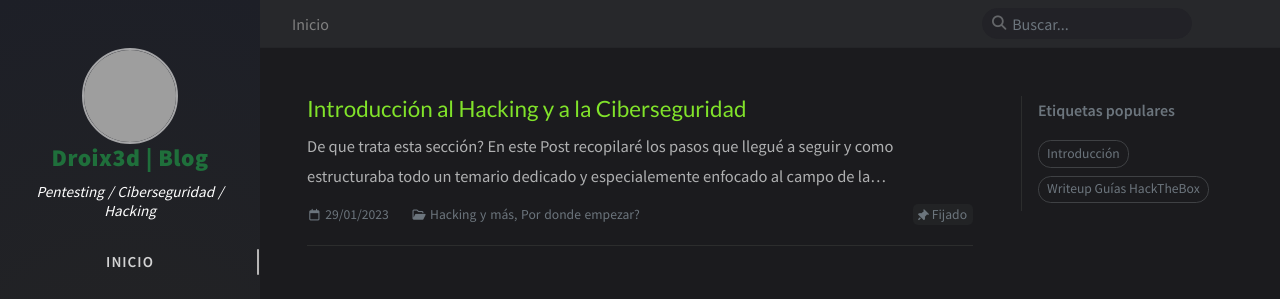
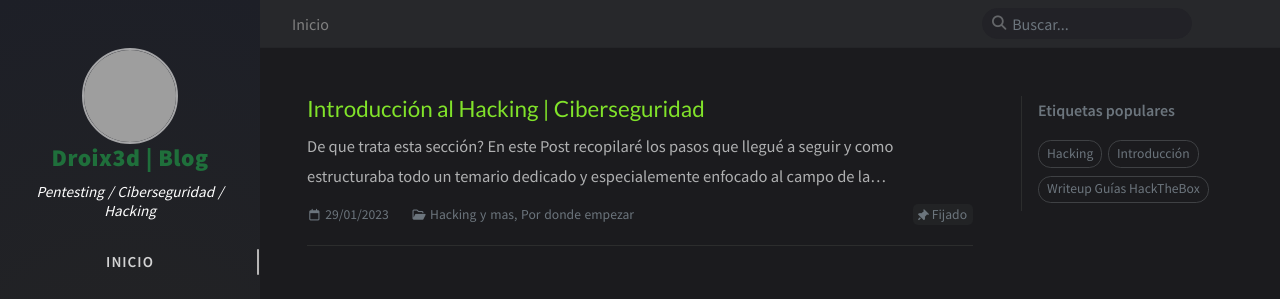
Before and after one commit to Droix3d/droix3d.github.io, a Jekyll site: the page built from index.html, in a window 1280 px wide and 900 px high, cut to the strip 0-299 px from the top of the window. Built offline with Jekyll 4.4.1, drawn with Linux system fonts in a browser that asks for light colours; comment, search, counter and statistics services are not loaded; grey boxes are pictures that could not be loaded.

Commit message:
Update 2023-01-29-Introduccion.md

```diff
--- a/_posts/2023-01-29-Introduccion.md
+++ b/_posts/2023-01-29-Introduccion.md
@@ -1,11 +1,9 @@
 ---
-title: Introducción al Hacking y a la Ciberseguridad
+title: Introducción al Hacking | Ciberseguridad
 author: Droix3d
 date: 29-01-2023
-categories: [Hacking y más, Por donde empezar?]
-tags: [Introducción]
-math: true
-mermaid: true
+categories: [Hacking y mas, Por donde empezar]
+tags: [Introducción, Hacking]
 pin: true
 ---
 ## De que trata esta sección?
```
